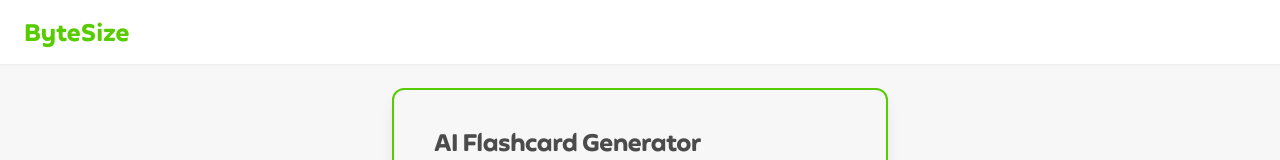
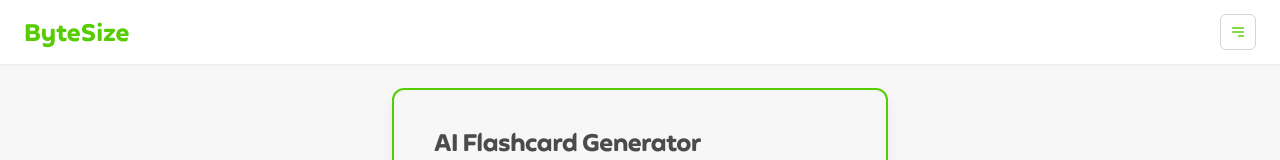
Before and after one commit to Nash504/ByteSize, a Next.js app: page / in a window 1280 px wide. Shown: the top 160 px of the page. Built offline with nearby package versions, Linux system fonts and the light colour scheme.

Commit message:
changing dress

```diff
--- a/src/app/page.jsx
+++ b/src/app/page.jsx
@@ -94,32 +94,28 @@ export default function Home() {
           {/* Duolingo green */}
         </div>
         <div className="flex gap-1">
-          <DropdownMenu>
-            <DropdownMenuTrigger asChild>
-              <Button
-                variant="ghost"
-                size="icon"
-                className="rounded-full text-[#58CC02]"
-              >
-                {" "}
-                {/* Duolingo green */}
-              </Button>
-            </DropdownMenuTrigger>
-            <DropdownMenuContent align="end">
-              <DropdownMenuItem>Admin</DropdownMenuItem>
-              <DropdownMenuItem>Mechanic</DropdownMenuItem>
-              <DropdownMenuItem>Customer</DropdownMenuItem>
-            </DropdownMenuContent>
-          </DropdownMenu>
           <Sheet>
             <SheetTrigger asChild>
               <Button
                 variant="ghost"
                 size="icon"
-                className="rounded-full md:hidden text-[#58CC02]"
+                className="rounded-full text-[#58CC02] border border-gray-300"
               >
-                {" "}
-                {/* Duolingo green */}
+                <svg
+                  xmlns="http://www.w3.org/2000/svg"
+                  className="h-6 w-6"
+                  fill="none"
+                  viewBox="0 0 24 24"
+                  stroke="currentColor"
+                >
+                  <path
+                    strokeLinecap="round"
+                    strokeLinejoin="round"
+                    strokeWidth={2}
+                    d="M4 6h16M4 12h16m-7 6h7"
+                  />
+                </svg>
+
               </Button>
             </SheetTrigger>
             <SheetContent side="left" className="sm:max-w-xs">
@@ -132,7 +128,6 @@ export default function Home() {
                   <span className="text-lg font-bold text-[#58CC02]">
                     ByteSize
                   </span>{" "}
-                  {/* Duolingo green */}
                 </Link>
                 <Link
                   href="#"
```
